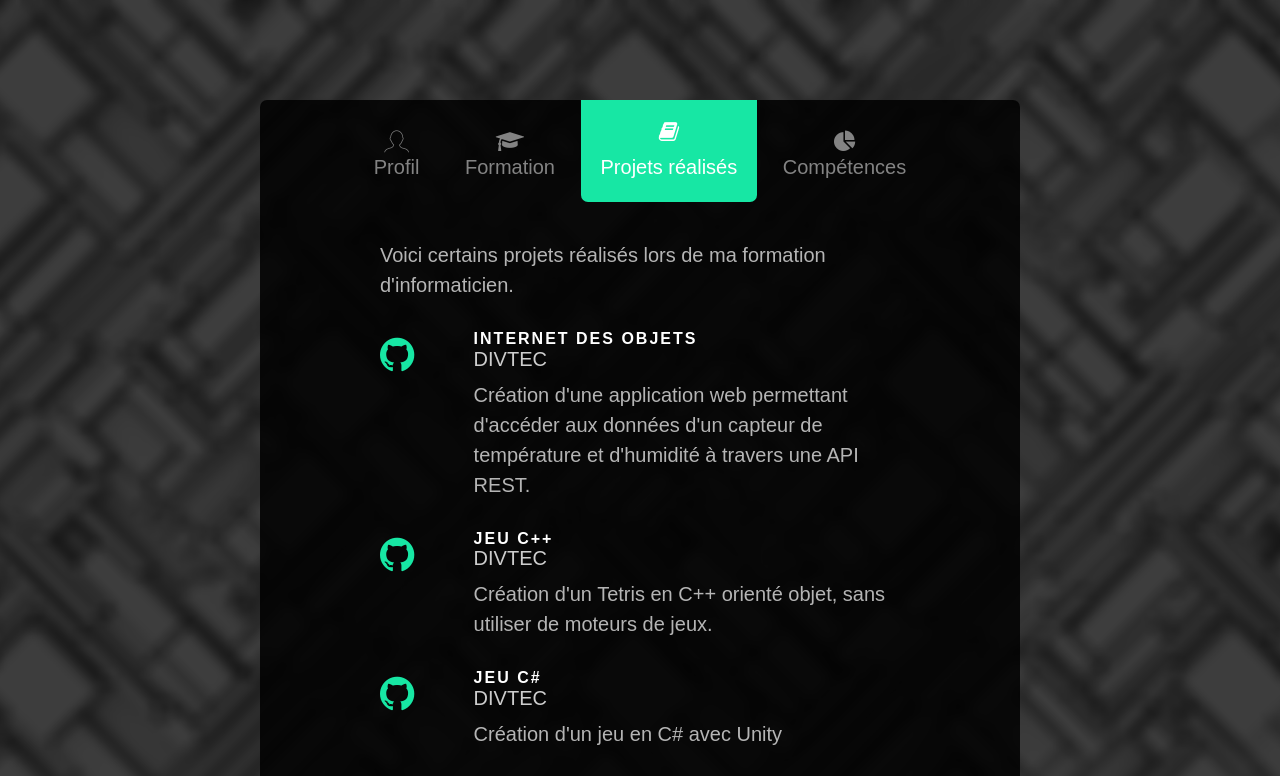
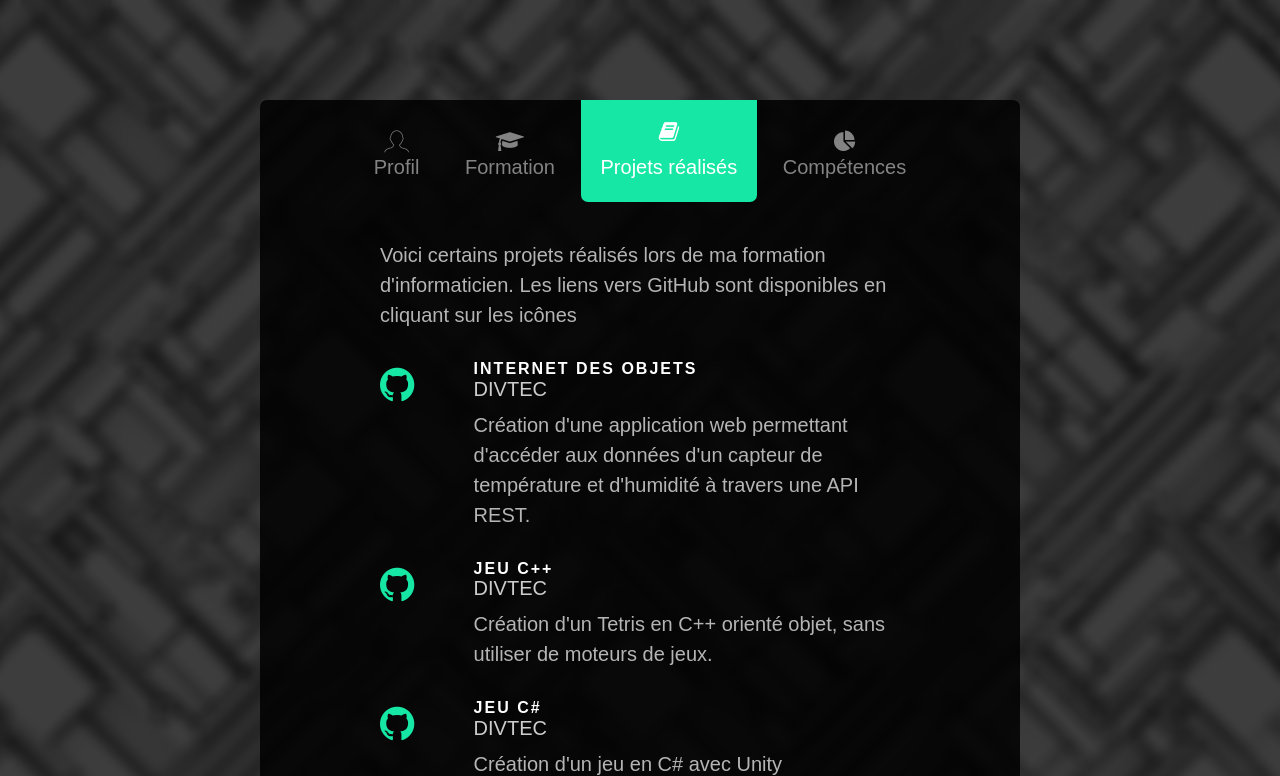
Before and after one commit to membmat/membmat.github.io, a plain HTML site: page index.html in a window 1280 px wide. Both pictures are taken after a click on the link "Projets réalisés". Shown: the top 776 px of the page. Drawn offline with nearby package versions, Linux system fonts and the light colour scheme; files that its build step writes are made by us from their sources; files whose address does not match are found by name.

Commit message:
Modification page projets

```diff
--- a/css/style.css
+++ b/css/style.css
@@ -66,6 +66,11 @@ a button i {
 
 a button:hover i {
   display: initial;
+}
+
+.marked {
+  color: #1E94D4;
+  font-weight: bold;
 }
 
 /* ================SCROLL BAR================ */
--- a/index.html
+++ b/index.html
@@ -138,7 +138,7 @@
 					<div class="row">
 						<div class="col-md-12">
 
-							<p>Voici certains projets réalisés lors de ma formation d'informaticien.</p>
+							<p>Voici certains projets réalisés lors de ma formation d'informaticien. Les liens vers GitHub sont disponibles en <span class="marked">cliquant sur les icônes</span></p>
 
 							<div class="fh5co-feature">
 								<div class="fh5co-icon">
```
